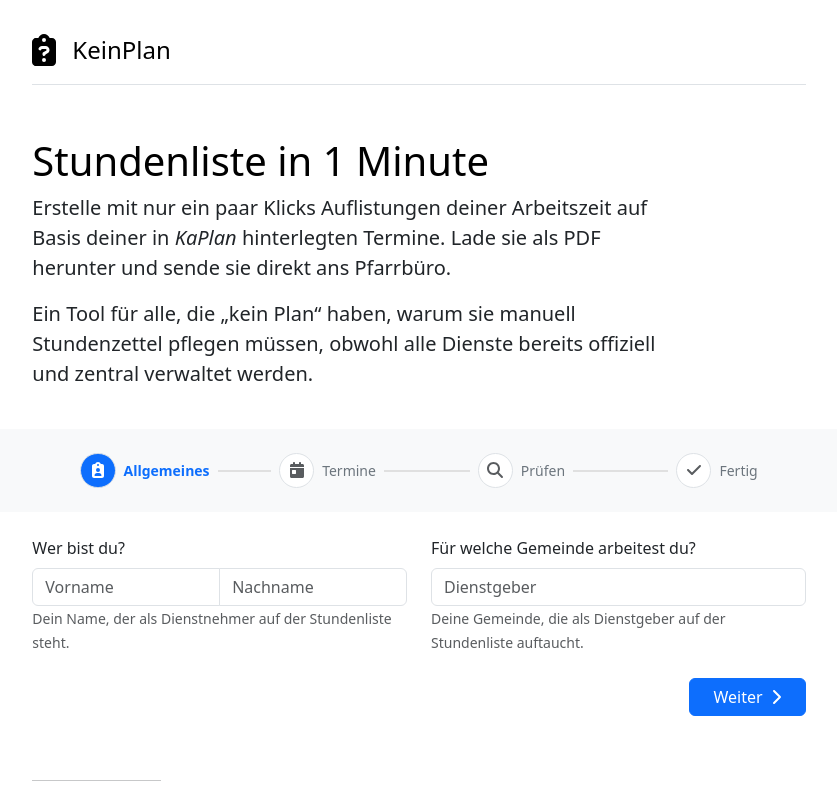
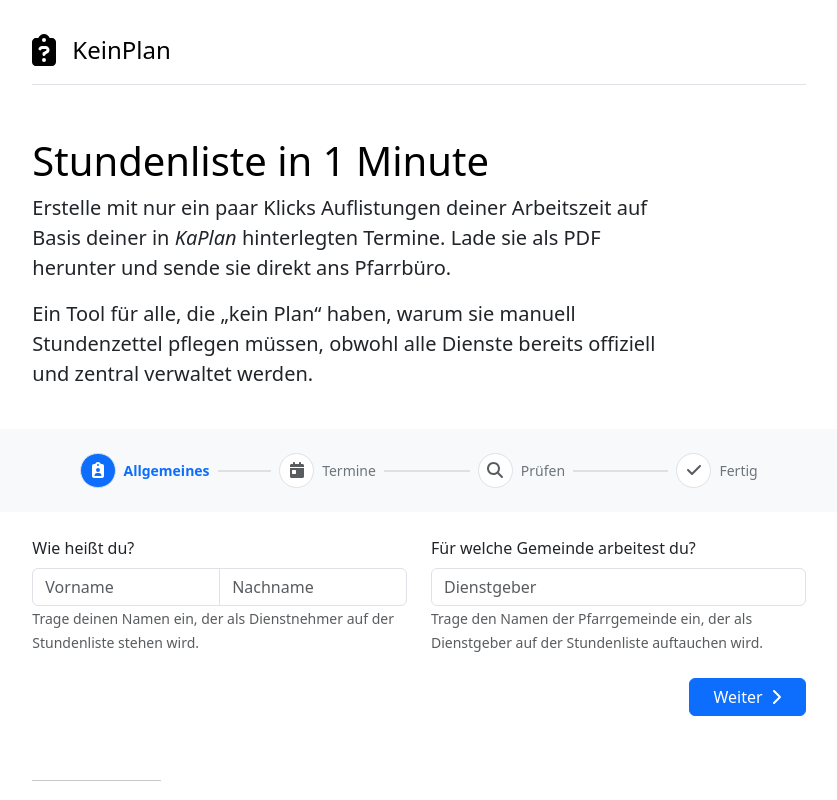
Before and after one commit to nbe95/KeinPlan, a Next.js app in the folder frontend/: page / in a window 1280 px wide. Shown: the top 800 px of the page, without its empty margins (221-1058 px from the left). Built offline with nearby package versions, Linux system fonts and the light colour scheme.

Commit message:
Prepare check step

```diff
--- a/frontend/app/components/stepper.tsx
+++ b/frontend/app/components/stepper.tsx
@@ -23,7 +23,7 @@ export const Stepper = (props: StepperProps) => {
       >
         <div className="fw-bold fs-6">
           <div
-            className={`rounded-circle border p-1 ${isActive ? "bg-primary text-white" : (isPassed ? "bg-dark text-white" : "bg-white text-muted")}`}
+            className={`rounded-circle border p-1 ${isActive ? "bg-primary text-white" : isPassed ? "bg-dark text-white" : "bg-white text-muted"}`}
             style={{ width: "2.2rem", height: "2.2rem" }}
           >
             {step.icon ? <FontAwesomeIcon icon={step.icon} size="1x" /> : <>{index + 1}</>}
--- a/frontend/app/components/time-sheet/steps/dates.tsx
+++ b/frontend/app/components/time-sheet/steps/dates.tsx
@@ -111,8 +111,8 @@ const DatesStep = (props: DatesProps) => {
   return (
     <form name="time_sheet_data_form" onSubmit={(event) => handleSubmit(event)}>
       <Row>
-        <Col lg={6} md={12}>
-          <Form.Group className="mb-4">
+        <Col lg={9} md={12} className="mb-4">
+          <Form.Group>
             <Form.Label>
               Für welche Kalenderwoche möchtest du eine Stundenliste erstellen?
             </Form.Label>
@@ -141,33 +141,45 @@ const DatesStep = (props: DatesProps) => {
               </InputGroup.Text>
             </InputGroup>
             <Form.Text>
-              Wähle irgendein Datum aus, das in der gewünschten Kalenderwoche liegt.
+              Wähle ein beliebiges Datum aus, das innerhalb in der gewünschten Kalenderwoche liegt.
             </Form.Text>
           </Form.Group>
         </Col>
-        <Col lg={6} md={12}>
-          <Form.Group className="mb-4">
-            <Form.Label>Persönlicher KaPlan-Abonnement-String</Form.Label>
-            <InputGroup>
+        <Col md={12} className="mb-4">
+          <Form.Group>
+            <Form.Label>Dein persönlicher KaPlan-Abonnement-String</Form.Label>
             <Form.Control
               type="text"
               name="kaplan_ics"
-                placeholder="KaPlan ICS-Link"
+              placeholder="siehe KaPlan &rarr; Hilfe/Info/Einstellungen &rarr; Kalenderintegration"
               defaultValue={props.timeSheetParams?.kaPlanIcs}
               required
             />
-              <Button variant="primary" type="submit" className="float-end" disabled={isFetching}>
-                Termine laden
-              </Button>
-            </InputGroup>
             <Form.Text>
-              Bitte lies unbedingt, wie dein persönlicher KaPlan-Link verarbeitet wird.
+              Um deine Termine vom KaPlan-Server abfragen zu können, ist dein persönlicher
+              Abonnement-String notwendig. Wie du unten lesen kannst, wird er niemals gespeichert
+              und nur einmalig zur Erstellung der Stundenliste verwendet.
             </Form.Text>
           </Form.Group>
         </Col>
       </Row>
-
-      <hr />
+      <Row>
+        <Col className="mb-4">
+          <Form.Check
+            type="switch"
+            id="confirm"
+            label="Speichere meine Eingaben im Browser als Cookie, damit's beim nächsten Mal noch schneller geht."
+          />
+        </Col>
+      </Row>
+      <Row>
+        <Col className="d-flex justify-content-start">
+          <PrevButton callback={props.prevStep} />
+        </Col>
+        <Col className="d-flex justify-content-end">
+          <NextButton callback={props.nextStep} />
+        </Col>
+      </Row>
 
       {!isError &&
         !isFetching &&
@@ -200,18 +212,6 @@ const DatesStep = (props: DatesProps) => {
           </MsgBox>
         </Row>
       )}
-
-      <Row>
-        <Col className="d-flex justify-content-start">
-          <PrevButton callback={props.prevStep} />
-        </Col>
-        <Col className="d-flex justify-content-end">
-          <NextButton
-            disabled={!props.dateList || isError || isFetching}
-            callback={props.nextStep}
-          />
-        </Col>
-      </Row>
     </form>
   );
 };
--- a/frontend/app/components/time-sheet/steps/result.tsx
+++ b/frontend/app/components/time-sheet/steps/result.tsx
@@ -168,15 +168,6 @@ const ResultStep = (props: ResultProps) => {
           </Col>
         </Row>
       )}
-      {!isError && (
-        <Row className="my-2">
-          <Col>
-            <MsgBox type="info">
-              Nimm doch diesen Link beim nächsten Mal, damit&apos;s schneller geht...
-            </MsgBox>
-          </Col>
-        </Row>
-      )}
       <Row>
         <Col className="d-flex justify-content-start">
           <PrevButton callback={props.prevStep} />
--- a/frontend/app/components/time-sheet/steps/user-data.tsx
+++ b/frontend/app/components/time-sheet/steps/user-data.tsx
@@ -23,9 +23,9 @@ const UserDataStep = (props: UserDataProps) => {
   return (
     <form name="user_data_form" onSubmit={(event) => handleSubmit(event)}>
       <Row>
-        <Col lg={6} md={12}>
-          <Form.Group className="mb-4">
-            <Form.Label>Wer bist du?</Form.Label>
+        <Col lg={6} md={12} className="mb-4">
+          <Form.Group>
+            <Form.Label>Wie heißt du?</Form.Label>
             <InputGroup>
               <Form.Control
                 type="text"
@@ -42,11 +42,13 @@ const UserDataStep = (props: UserDataProps) => {
                 required
               />
             </InputGroup>
-            <Form.Text>Dein Name, der als Dienstnehmer auf der Stundenliste steht.</Form.Text>
+            <Form.Text>
+              Trage deinen Namen ein, der als Dienstnehmer auf der Stundenliste stehen wird.
+            </Form.Text>
           </Form.Group>
         </Col>
-        <Col lg={6} md={12}>
-          <Form.Group className="mb-4">
+        <Col lg={6} md={12} className="mb-4">
+          <Form.Group>
             <Form.Label>Für welche Gemeinde arbeitest du?</Form.Label>
             <Form.Control
               type="text"
@@ -56,7 +58,8 @@ const UserDataStep = (props: UserDataProps) => {
               required
             />
             <Form.Text>
-              Deine Gemeinde, die als Dienstgeber auf der Stundenliste auftaucht.
+              Trage den Namen der Pfarrgemeinde ein, der als Dienstgeber auf der Stundenliste
+              auftauchen wird.
             </Form.Text>
           </Form.Group>
         </Col>
```
Lines whose indentation alone changed are shown as unchanged.
